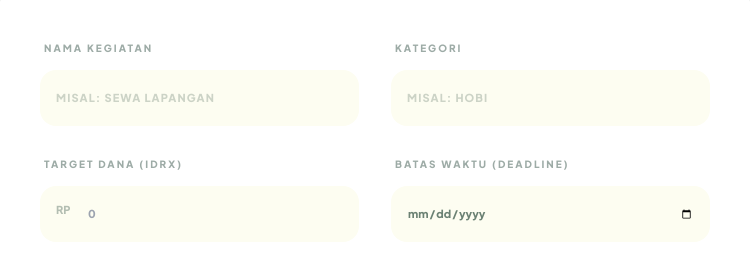
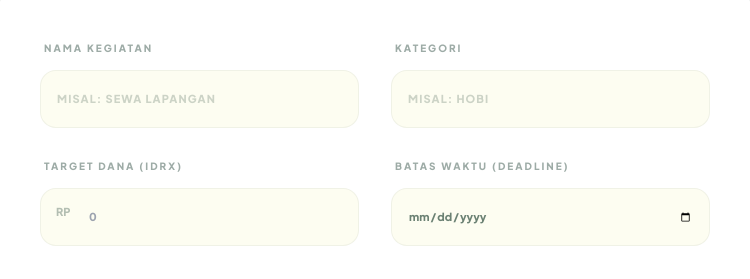
Before and after one commit to Haitsam06/patunganYuk_demo, a plain HTML site: page dashboardBuat.html in a window 1280 px wide. Shown: the part 215-494 px from the top of the page, 393-1143 px from the left. Drawn offline with nearby package versions, Linux system fonts and the light colour scheme.

Commit message:
Minor Update

```diff
--- a/dashboardBuat.html
+++ b/dashboardBuat.html
@@ -125,11 +125,11 @@
             <div class="grid grid-cols-1 md:grid-cols-2 gap-8">
               <div class="space-y-3">
                 <label class="text-[10px] font-black text-darkGreen/40 uppercase tracking-[0.2em] ml-1">Nama Kegiatan</label>
-                <input type="text" placeholder="MISAL: SEWA LAPANGAN" class="w-full bg-milk border-none rounded-2xl p-4 text-[11px] font-black uppercase tracking-widest focus:ring-2 focus:ring-accentGreen/20 placeholder:text-darkGreen/20" />
+                <input type="text" placeholder="MISAL: SEWA LAPANGAN" class="w-full bg-milk border border-darkGreen/5 rounded-2xl p-4 text-[11px] font-black uppercase tracking-widest focus:ring-2 focus:ring-accentGreen/20 placeholder:text-darkGreen/20" />
               </div>
               <div class="space-y-3">
                 <label class="text-[10px] font-black text-darkGreen/40 uppercase tracking-[0.2em] ml-1">Kategori</label>
-                <input type="text" placeholder="MISAL: HOBI" class="w-full bg-milk border-none rounded-2xl p-4 text-[11px] font-black uppercase tracking-widest focus:ring-2 focus:ring-accentGreen/20 placeholder:text-darkGreen/20" />
+                <input type="text" placeholder="MISAL: HOBI" class="w-full bg-milk border border-darkGreen/5 rounded-2xl p-4 text-[11px] font-black uppercase tracking-widest focus:ring-2 focus:ring-accentGreen/20 placeholder:text-darkGreen/20" />
               </div>
             </div>
 
@@ -138,12 +138,12 @@
                 <label class="text-[10px] font-black text-darkGreen/40 uppercase tracking-[0.2em] ml-1">Target Dana (IDRX)</label>
                 <div class="relative">
                   <span class="absolute left-4 top-4 text-[11px] font-black text-darkGreen/30">RP</span>
-                  <input type="number" placeholder="0" class="w-full bg-milk border-none rounded-2xl p-4 pl-12 text-[11px] font-black focus:ring-2 focus:ring-accentGreen/20" />
+                  <input type="number" placeholder="0" class="w-full bg-milk border border-darkGreen/5 rounded-2xl p-4 pl-12 text-[11px] font-black focus:ring-2 focus:ring-accentGreen/20" />
                 </div>
               </div>
               <div class="space-y-3">
                 <label class="text-[10px] font-black text-darkGreen/40 uppercase tracking-[0.2em] ml-1">Batas Waktu (Deadline)</label>
-                <input type="date" class="w-full bg-milk border-none rounded-2xl p-4 text-[11px] font-black focus:ring-2 focus:ring-accentGreen/20 text-darkGreen/60" />
+                <input type="date" class="w-full bg-milk border border-darkGreen/5 rounded-2xl p-4 text-[11px] font-black focus:ring-2 focus:ring-accentGreen/20 text-darkGreen/60" />
               </div>
             </div>
           </div>
```
Also changed, not shown: dashboardPatungan.html (+2 -0 lines), dashboardProfile.html (+3 -3 lines).
